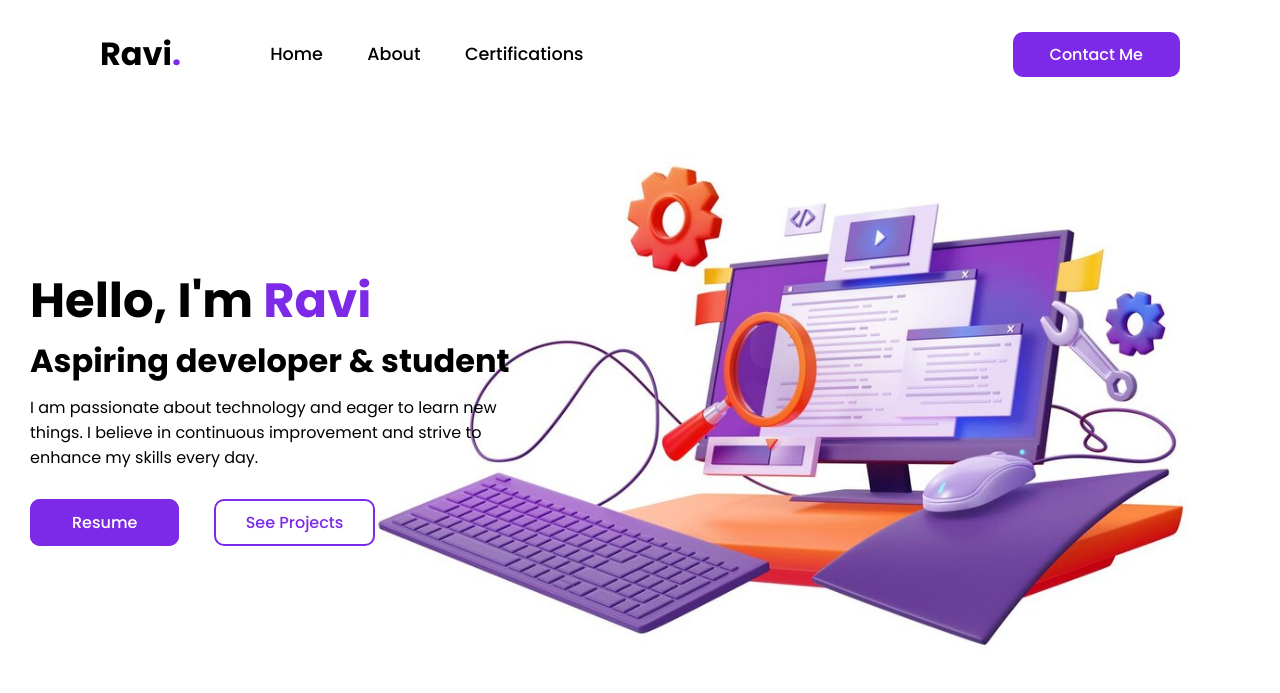
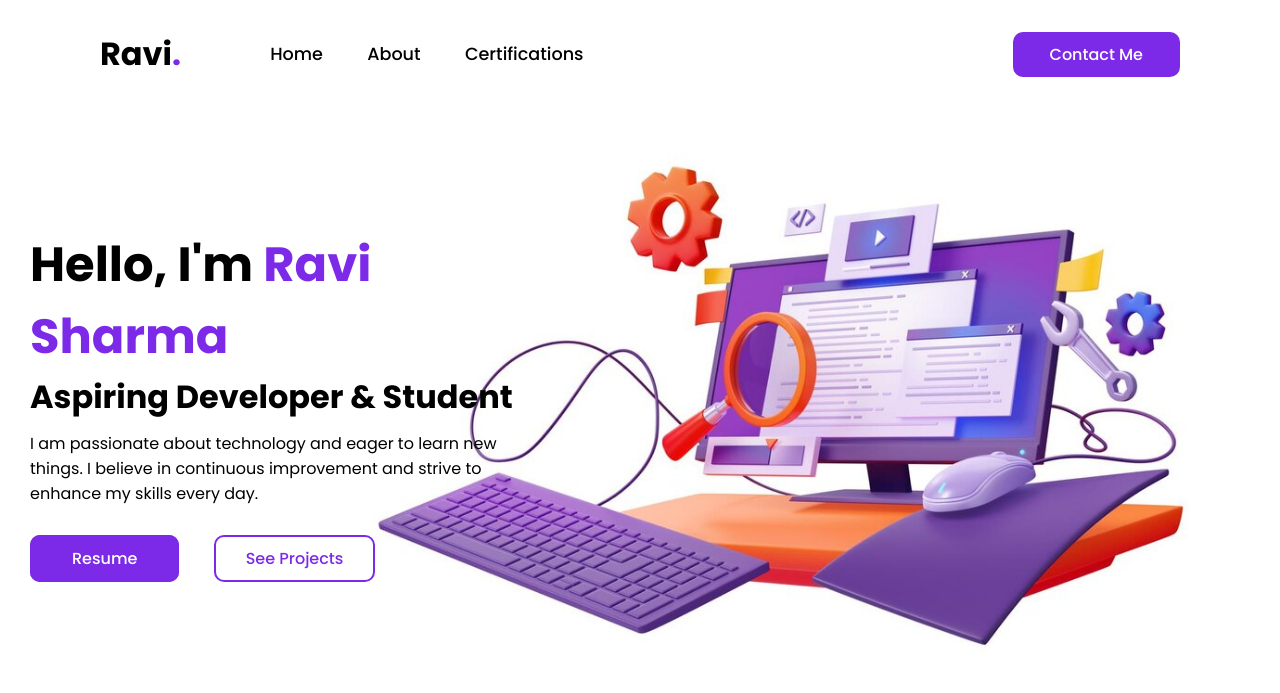
Before and after one commit to GithubRaviSharma/RaviPortfolio, a plain HTML site: page index.html in a window 1280 px wide. Shown: the top 693 px of the page. Drawn offline with Linux system fonts and the light colour scheme.

Commit message:
Update index.html

```diff
--- a/index.html
+++ b/index.html
@@ -25,8 +25,8 @@
 
     <section class="home">
         <div class="content">
-            <h2>Hello, I'm <span>Ravi</span></h2>
-            <h4>Aspiring developer & student</h4>
+            <h2>Hello, I'm <span>Ravi Sharma</span></h2>
+            <h4>Aspiring Developer & Student</h4>
             <p>I am passionate about technology and eager to learn new things. I believe in continuous improvement and strive to enhance my skills every day.</p>
             <div class="btn-group">
                 <a href="resume.html">Resume</a>
```
